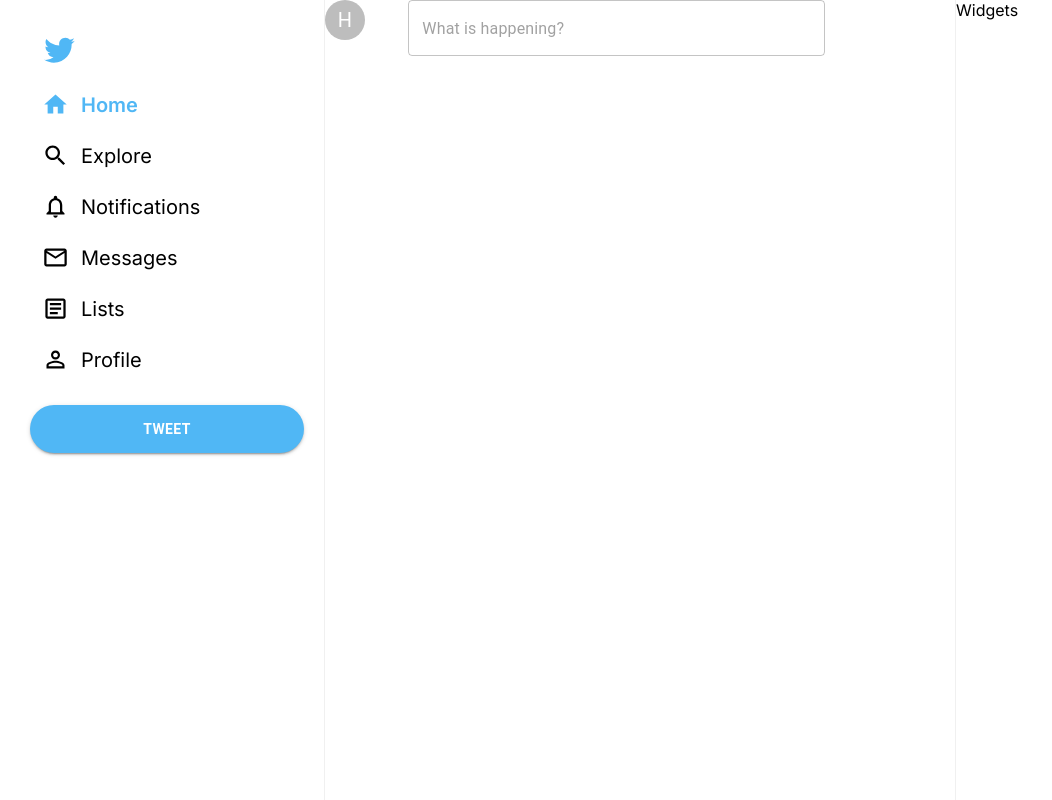
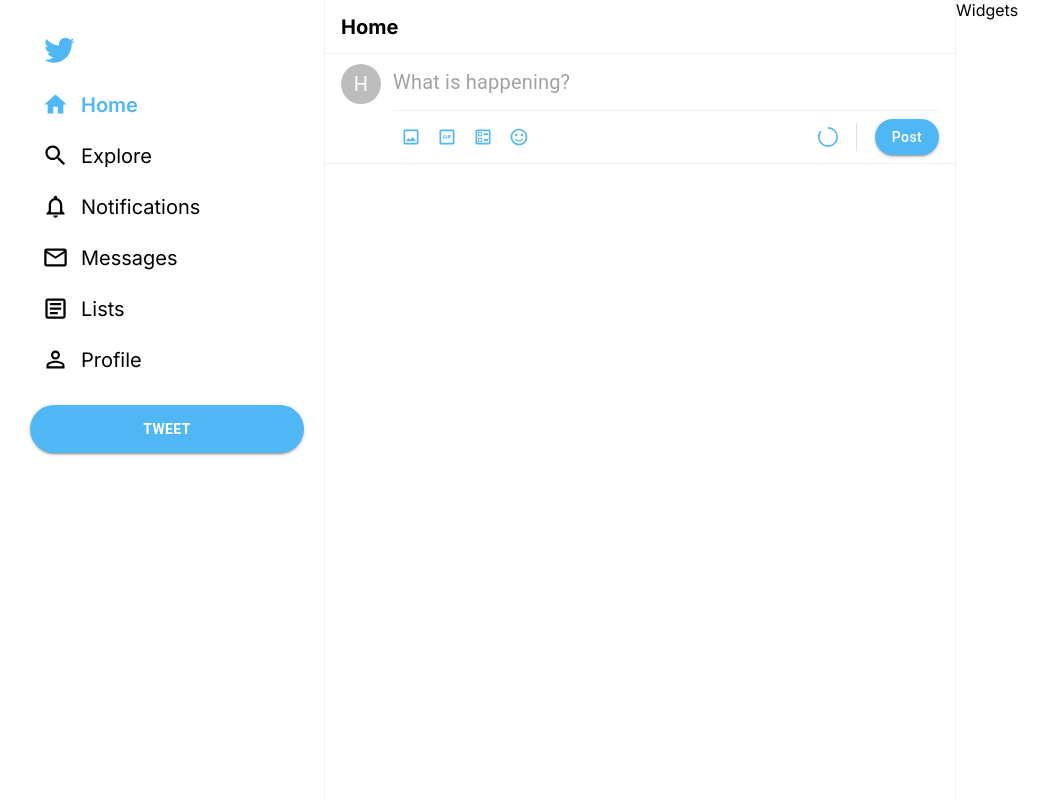
Before and after one commit to sbinfo/twitter-clone, a Next.js app: page / in a window 1280 px wide. Shown: the whole page, without its empty margins (0-1052 px from the left). Built offline with nearby package versions, Linux system fonts and the light colour scheme.

Commit message:
made what is happening form layout

```diff
--- /dev/null
+++ b/src/app/feed/Feed.tsx
@@ -0,0 +1,14 @@
+import styles from './feed.module.scss'
+import { WhatIsHappeningForm } from "@/components/WhatIsHappeningForm/WhatIsHappeningForm"
+
+
+function Feed () {
+    return (
+        <div className={styles.feed}>
+            <h2 className={styles.title}>Home</h2>
+            <WhatIsHappeningForm />
+        </div>
+    )
+}
+
+export default Feed
--- /dev/null
+++ b/src/app/feed/feed.module.scss
@@ -0,0 +1,13 @@
+.feed {
+
+    .title {
+        display: flex;
+        align-items: center;
+        padding-left: 16px;
+        padding-right: 16px;
+
+        height: 54px;
+        font-size: 20px;
+        border-bottom: 1px solid var(--background);
+    }
+}
--- a/src/app/page.tsx
+++ b/src/app/page.tsx
@@ -1,23 +1,18 @@
 import styles from "./page.module.css";
 import Sidebar from "@/components/Sidebar/Sidebar";
-import { WhatIsHappeningForm } from "@/components/WhatIsHappeningForm/WhatIsHappeningForm";
 import WidgetsBar from "@/components/WidgetsBar/WidgetsBar";
-import { Container, Grid } from "@mui/material";
+import { Grid } from "@mui/material";
+import Feed from "./feed/Feed";
 
 export default function Home() {
     return (
         <main className={styles.main}>
-            {/* <Sidebar />
-            <WhatIsHappeningForm />
-            <div>Widgets</div> */}
              <Grid container className={styles.mainGrid}>
                     <Grid item xs={3}>
                         <Sidebar />
                     </Grid>
                     <Grid item xs={6}>
-                        <div style={{ width: '500px' }}>
-                            <WhatIsHappeningForm />
-                        </div>
+                        <Feed />
                     </Grid>
                     <Grid item xs={3}>
                         <WidgetsBar />
--- a/src/components/WhatIsHappeningForm/WhatIsHappeningForm.tsx
+++ b/src/components/WhatIsHappeningForm/WhatIsHappeningForm.tsx
@@ -1,21 +1,78 @@
 
-import {Avatar, Box, Grid, TextField} from "@mui/material";
+import {Avatar, Button, CircularProgress, Divider, IconButton, TextField} from "@mui/material";
+import ImageIcon from '@mui/icons-material/ImageOutlined';
+import GifIcon from '@mui/icons-material/GifBoxOutlined';
+import PollIcon from '@mui/icons-material/BallotOutlined';
+import EmojiIcon from '@mui/icons-material/SentimentSatisfiedOutlined';
+
+import styles from "./whatIsHappening.module.scss"
 
 export const WhatIsHappeningForm = () => {
     return (
-        <Grid container>
-            <Grid item xs={2}>
-                <Avatar>H</Avatar>
-            </Grid>
-
-            <Grid item xs={10}>
-                <TextField
-                    style={{ width: '100%'}}
-                    id="outlined-textarea"
-                    placeholder="What is happening?"
-                    multiline
-                />
-            </Grid>
-        </Grid>
+        <div className={styles.whatIsHappening}>
+            <div>
+                <Avatar className={styles.avatar}>H</Avatar>
+                <InputForm />
+            </div>
+        </div>
     )
 }
+
+const InputForm = () => {
+    return (
+        <div className={styles.InputForm}>
+            <TextField
+                id="standard-basic"
+                variant="standard"
+                placeholder="What is happening?"
+                multiline
+                maxRows={15}
+                className={styles.form}
+                InputProps={{
+                    disableUnderline: true,
+                    style: { fontSize: '20px' }
+                }}
+            />
+            <InputFormActions />
+        </div>
+    )
+}
+
+const InputFormActions = () => {
+    return (
+        <div className={styles.actions}>
+                <div className={styles.buttonIcons}>
+                    <IconButton className={styles.fileUpload}>
+                        <ImageIcon fontSize="small" />
+                    </IconButton>
+                    <IconButton className={styles.fileUpload}>
+                        <GifIcon fontSize="small" />
+                    </IconButton>
+                    <IconButton className={styles.fileUpload}>
+                        <PollIcon fontSize="small" />
+                    </IconButton>
+                    <IconButton className={styles.fileUpload}>
+                        <EmojiIcon fontSize="small" />
+                    </IconButton>
+                </div>
+                <div className={styles.postAndProgress}>
+                    <CircularProgress
+                        className={styles.messageProgress}
+                        variant="determinate"
+                        size={20}
+                        value={85}
+                    />
+                    <Divider
+                        style={{ height: '28px', margin: '0 18px' }}
+                        orientation='vertical'
+                    />
+                    <Button
+                        variant="contained"
+                        className={styles.postButton}
+                    >
+                        Post
+                    </Button>
+                </div>
+            </div>
+    )
+}
--- /dev/null
+++ b/src/components/WhatIsHappeningForm/whatIsHappening.module.scss
@@ -0,0 +1,59 @@
+.whatIsHappening {
+    border-bottom: 1px solid var(--background);
+
+    & > div {
+        width: 100%;
+        display: flex;
+        padding-left: 16px;
+        padding-right: 16px;
+        padding-top: 10px;
+    }
+
+    .avatar {
+        margin-right: 12px;
+    }
+}
+
+.InputForm {
+    width: 100%;
+
+    .form {
+        width: 100%;
+    }
+
+    .actions {
+        display: flex;
+        align-items: center;
+        justify-content: space-between;
+        padding-top: 8px;
+        padding-bottom: 8px;
+        margin-top: 8px;
+        border-top: 1px solid var(--background);
+
+        .buttonIcons {
+
+        }
+
+        .fileUpload {
+            color: var(--primary);
+        }
+
+        .postAndProgress {
+            display: flex;
+            align-items: center;
+            justify-content: space-between;
+        }
+
+        .messageProgress {
+            color: var(--primary);
+        }
+
+        .postButton {
+            height: 36px;
+            padding: 0 16px;
+            background-color: var(--primary);
+            border-radius: 50px;
+            text-transform: capitalize;
+        }
+    }
+}
```
